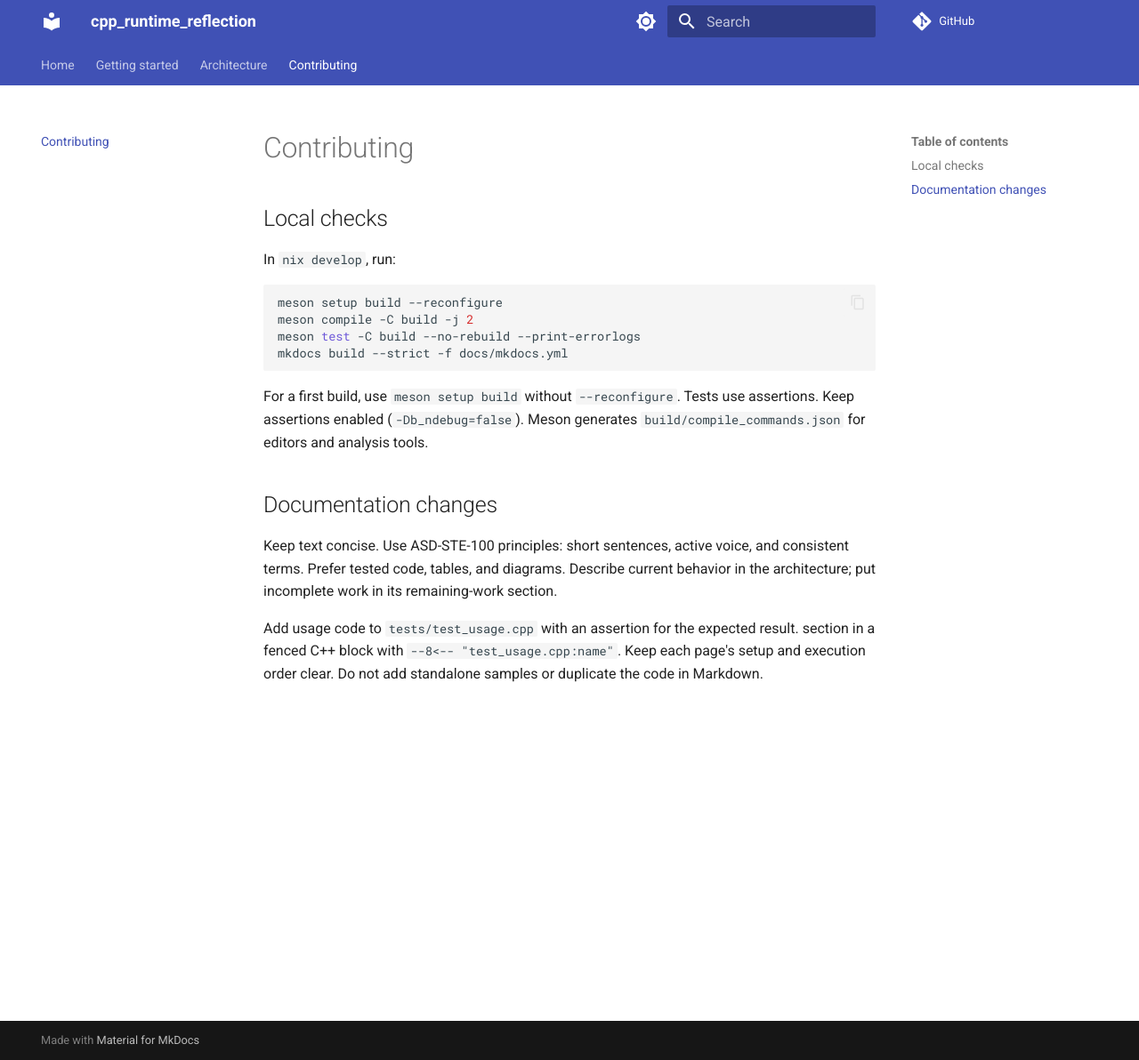
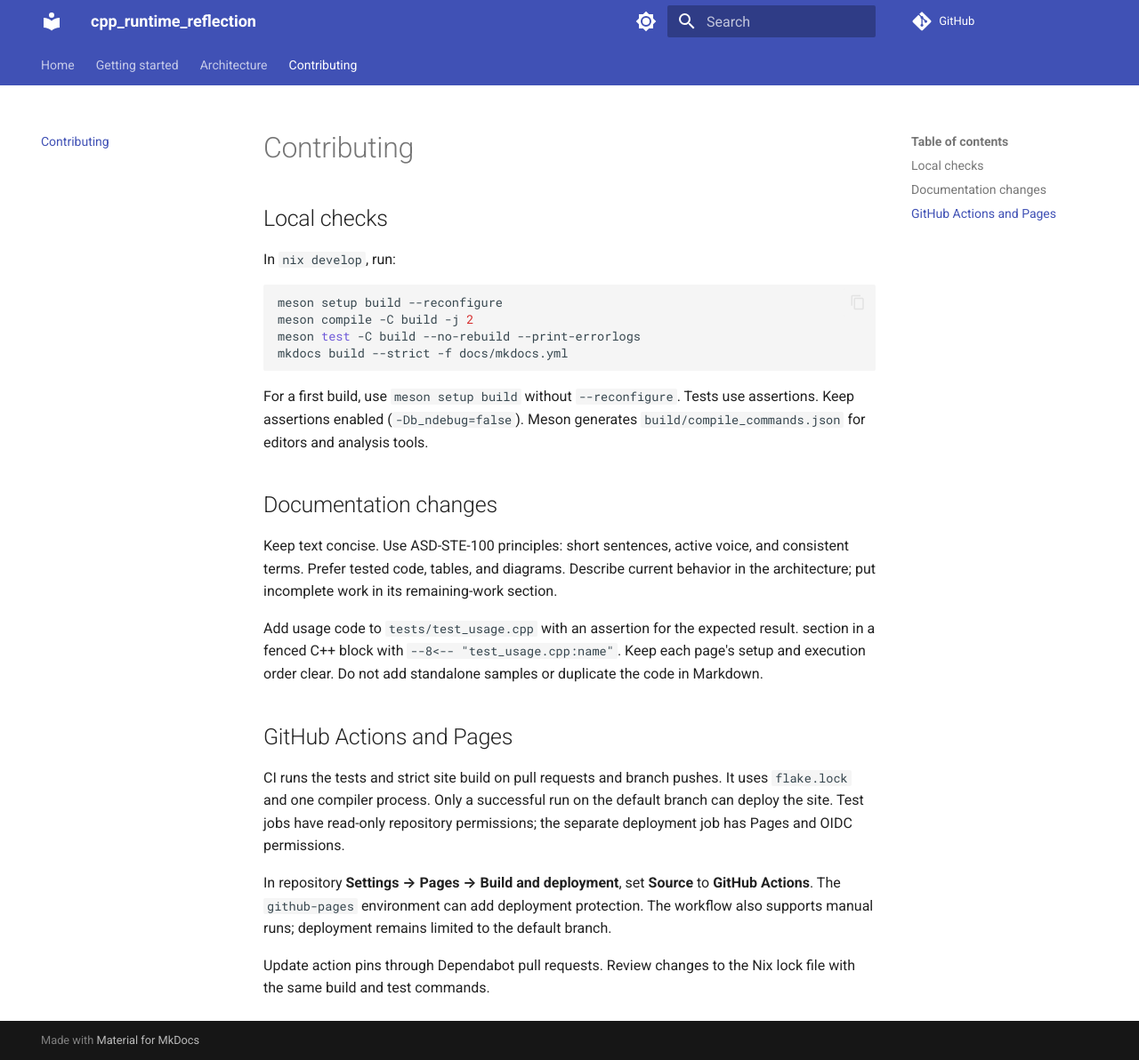
Before and after one commit to w2xel/refl, an MkDocs documentation site: the page built from docs/content/contributing.md, in a window 1280 px wide and 1192 px high. Shown: the whole window at 89% size. Built offline with MkDocs 1.6.1 and Material for MkDocs 9.7.7, drawn with Linux system fonts in a browser that asks for light colours; comment, search, counter and statistics services are not loaded.

Commit message:
ci: test with the locked Nix toolchain and publish GitHub Pages

```diff
--- a/docs/content/contributing.md
+++ b/docs/content/contributing.md
@@ -26,3 +26,17 @@ Use named `// --8<-- [start:name]` and `// --8<-- [end:name]` markers. Include t
 section in a fenced C++ block with `--8<-- "test_usage.cpp:name"`.
 Keep each page's setup and execution order clear. Do not add standalone samples
 or duplicate the code in Markdown.
+
+## GitHub Actions and Pages
+
+CI runs the tests and strict site build on pull requests and branch pushes.
+It uses `flake.lock` and one compiler process. Only a successful run on the default
+branch can deploy the site. Test jobs have read-only repository permissions;
+the separate deployment job has Pages and OIDC permissions.
+
+In repository **Settings → Pages → Build and deployment**, set **Source** to
+**GitHub Actions**. The `github-pages` environment can add deployment protection.
+The workflow also supports manual runs; deployment remains limited to the default branch.
+
+Update action pins through Dependabot pull requests. Review changes to the Nix lock
+file with the same build and test commands.
```
Also changed, not shown: docs/content/getting-started/index.md (+2 -1 lines), README.md, 3 other files.
